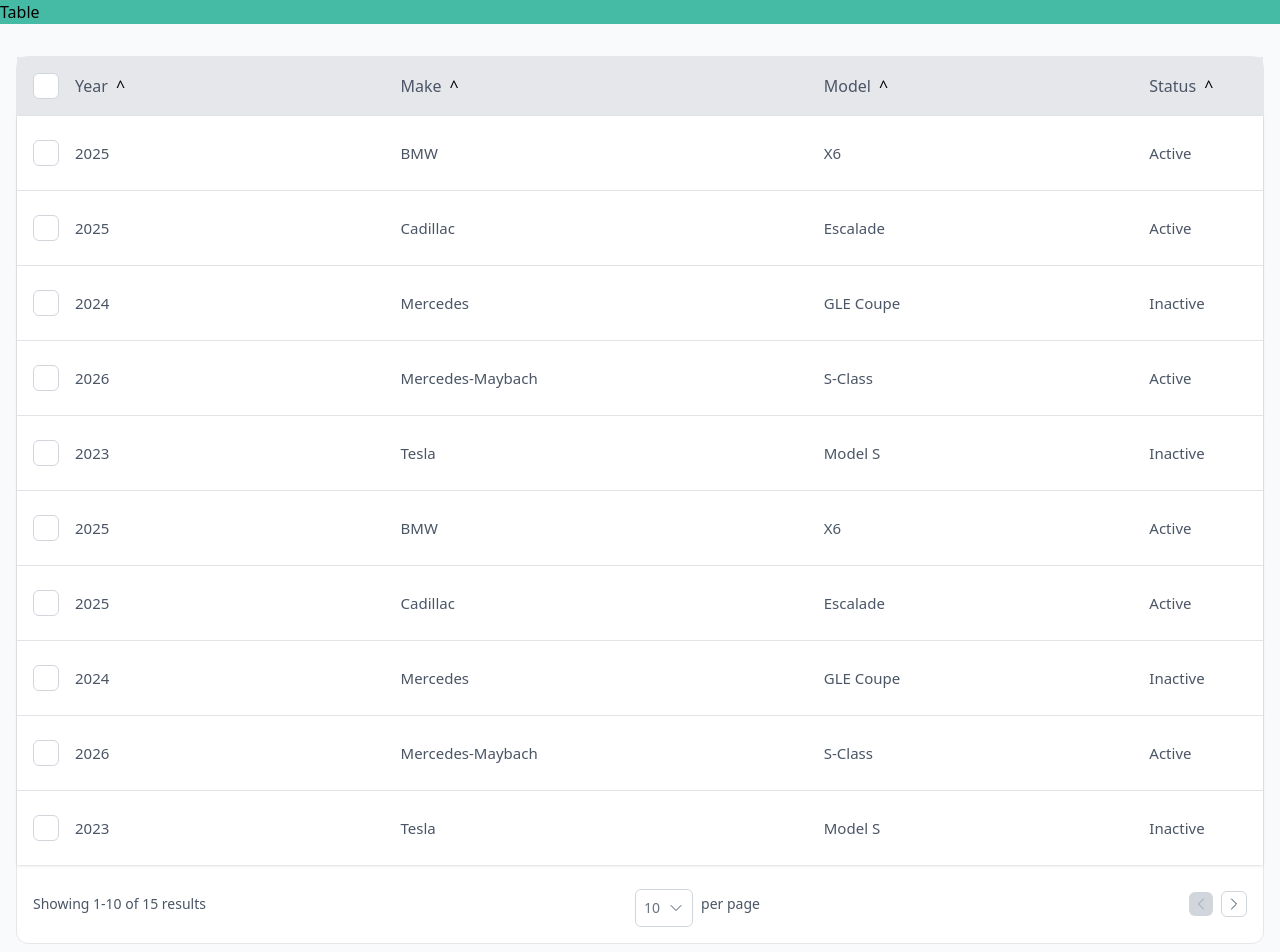
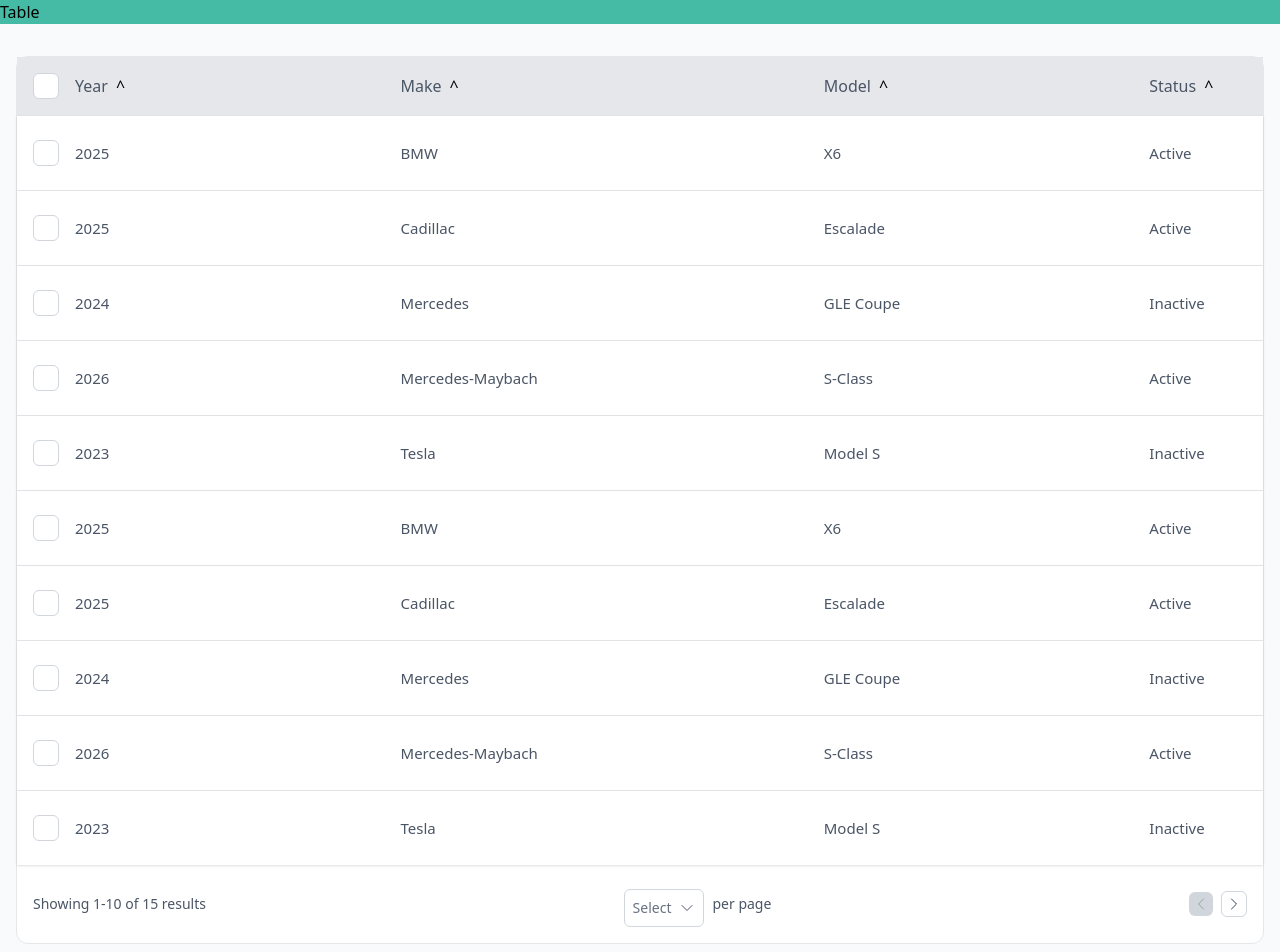
Before and after one commit to jnav24/vue-table, a Vue app: page / in a window 1280 px wide. Shown: the top 952 px of the page. Built offline with nearby package versions, Linux system fonts and the light colour scheme.

Commit message:
handle page changes in the table pagination

```diff
--- a/src/components/TablePagination.vue
+++ b/src/components/TablePagination.vue
@@ -46,11 +46,11 @@
 
         <div class="flex flex-row items-center space-x-2">
             <FormSelect
-                @handle-selection="tableContext.updateSelectedPaginatePerPage($event)"
-                :items="items"
+                @handle-selection="tableContext?.updateSelectedPaginatePerPage(Number($event))"
+                :items="items as any"
                 hide-label
                 label=""
-                :value="selected"
+                :value="selected.toString()"
             />
             <Typography variant="caption">per page</Typography>
         </div>
@@ -58,7 +58,11 @@
         <div class="flex flex-row items-center space-x-2">
             <template v-if="pages > 1">
                 <template v-if="variant !== 'short'">
-                    <FormButton checkbox :disabled="page === 1" @click="tableContext.updatePage(1)">
+                    <FormButton
+                        checkbox
+                        :disabled="page === 1"
+                        @click="tableContext?.updatePage(1)"
+                    >
                         <ChevronDoubleLeft
                             :classes="`size-4 ${page === 1 ? 'text-gray-400' : ''}`"
                         />
@@ -67,7 +71,7 @@
                 <FormButton
                     checkbox
                     :disabled="page === 1"
-                    @click="tableContext.updatePage(page - 1)"
+                    @click="tableContext?.updatePage(page - 1)"
                 >
                     <ChevronLeft :classes="`size-4 ${page === 1 ? 'text-gray-400' : ''}`" />
                 </FormButton>
@@ -84,7 +88,7 @@
                 <FormButton
                     checkbox
                     :disabled="page === pages"
-                    @click="tableContext.updatePage(page + 1)"
+                    @click="tableContext?.updatePage(page + 1)"
                 >
                     <ChevronRight :classes="`size-4 ${page === pages ? 'text-gray-400' : ''}`" />
                 </FormButton>
@@ -92,7 +96,7 @@
                     <FormButton
                         checkbox
                         :disabled="page === pages"
-                        @click="tableContext.updatePage(pages)"
+                        @click="tableContext?.updatePage(pages)"
                     >
                         <ChevronDoubleRight
                             :classes="`size-4 ${page === pages ? 'text-gray-400' : ''}`"
```
